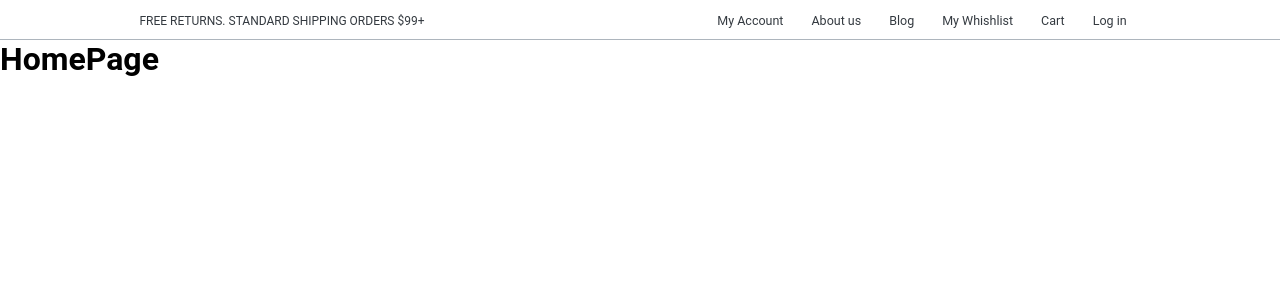
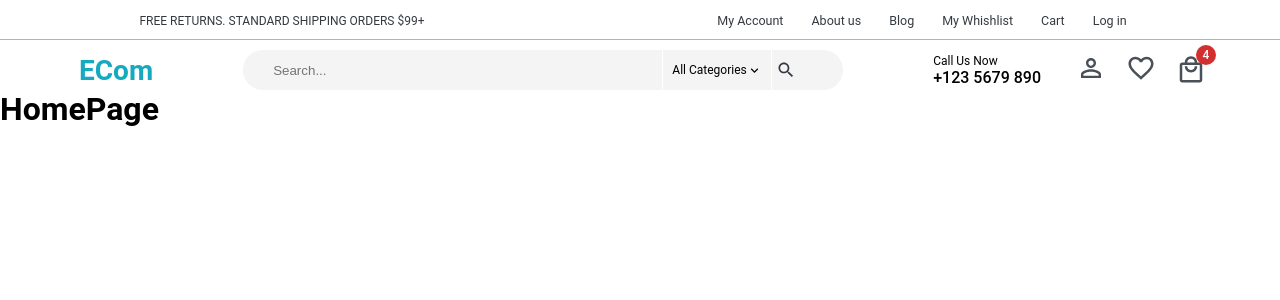
Before and after one commit to souravdev-eng/cloud-native-ecom-micro-service, a React (Create React App) app in the folder user-client/: page / in a window 1280 px wide. Shown: the top 300 px of the page. Built offline with nearby package versions, Linux system fonts and the light colour scheme; the HTML template or start-up script is replaced by a standard one.

Commit message:
Complete the header search bar component

```diff
--- a/user-client/src/App.tsx
+++ b/user-client/src/App.tsx
@@ -2,11 +2,13 @@ import { BrowserRouter, Route, Routes } from 'react-router-dom';
 import HomePage from './pages/HomePage';
 import './App.css';
 import HeaderMenu from './organisms/HeaderMenu/HeaderMenu';
+import HeaderSearch from './organisms/HeaderSearch/HeaderSearch';
 
 function App() {
   return (
     <BrowserRouter>
       <HeaderMenu />
+      <HeaderSearch />
       <Routes>
         <Route path='/' Component={HomePage} />
         {/* <Route path='/product-details/:id' Component={ProductDetails} />
--- a/user-client/src/index.js
+++ /dev/null
@@ -1,17 +0,0 @@
-import React from 'react';
-import ReactDOM from 'react-dom/client';
-import './index.css';
-import App from './App';
-import reportWebVitals from './reportWebVitals';
-
-const root = ReactDOM.createRoot(document.getElementById('root'));
-root.render(
-  <React.StrictMode>
-    <App />
-  </React.StrictMode>
-);
-
-// If you want to start measuring performance in your app, pass a function
-// to log results (for example: reportWebVitals(console.log))
-// or send to an analytics endpoint. Learn more: https://bit.ly/CRA-vitals
-reportWebVitals();
--- /dev/null
+++ b/user-client/src/index.tsx
@@ -0,0 +1,8 @@
+import ReactDOM from 'react-dom/client';
+import './index.css';
+import App from './App';
+
+const root = ReactDOM.createRoot(document.getElementById('root') as HTMLElement);
+root.render(
+  <App />
+);
--- /dev/null
+++ b/user-client/src/organisms/HeaderSearch/HeaderSearch.module.css
@@ -0,0 +1,52 @@
+.container {
+  width: 100%;
+  display: flex;
+  padding-top: 10px;
+  align-items: center;
+  justify-content: center;
+  gap: 90px;
+}
+.logo {
+  font-size: 28px;
+  color: #15aabf;
+  font-weight: 600;
+}
+.searchBar {
+  gap: 4px;
+  display: flex;
+  height: 40px;
+  min-width: 600px;
+  padding: 12px 4px 12px 30px;
+  align-items: center;
+  border-radius: 30px;
+  background-color: #f4f4f4;
+}
+.textInput {
+  width: 68%;
+  border: none;
+  height: 100%;
+  background-color: transparent;
+}
+.textInput:focus {
+  outline: none !important;
+  outline-width: 0 !important;
+  box-shadow: none;
+  -moz-box-shadow: none;
+  -webkit-box-shadow: none;
+}
+.categoriesText {
+  font-size: 12px;
+  background-color: transparent;
+}
+.iconGroupConatiner {
+  display: flex;
+  align-items: center;
+  gap: 40px;
+}
+.iconGroup {
+  display: flex;
+  justify-content: center;
+  align-items: center;
+  width: 120px;
+  gap: 20px;
+}
--- /dev/null
+++ b/user-client/src/organisms/HeaderSearch/HeaderSearch.tsx
@@ -0,0 +1,47 @@
+import { Badge } from '@mui/material';
+import { SearchOutlined, KeyboardArrowDownOutlined, LocalMallOutlined, PersonOutlineOutlined, FavoriteBorderOutlined } from '@mui/icons-material';
+import styles from './HeaderSearch.module.css';
+
+const HeaderSearch = () => {
+  return (
+    <div className={styles.container}>
+      <div>
+        <span className={styles.logo}>ECom</span>
+      </div>
+      <div className={styles.searchBar}>
+        <input placeholder='Search...' className={styles.textInput} />
+        <div style={{ borderLeft: '1px solid #fff', height: '40px' }} />
+        <div style={{ width: 100, backgroundColor: 'transparent', display: 'flex', justifyContent: 'center', alignItems: 'center' }}>
+          <span className={styles.categoriesText}>
+            All Categories
+          </span>
+          <KeyboardArrowDownOutlined
+            style={{ height: 15, width: 15, cursor: 'pointer', backgroundColor: 'transparent' }} />
+        </div>
+        <div style={{ borderLeft: '1px solid #fff', height: '40px' }} />
+        <div style={{ backgroundColor: 'transparent', cursor: 'pointer', display: 'flex', justifyContent: 'center', alignItems: 'center' }}><SearchOutlined style={{ height: 20, width: 20, backgroundColor: 'transparent', color: '#343a40' }} /></div>
+      </div>
+      <div className={styles.iconGroupConatiner}>
+        <div>
+          <div style={{ fontSize: 12 }}>Call Us Now</div>
+          <div style={{ fontSize: 16, fontWeight: 500 }}>+123 5679 890</div>
+        </div>
+        <div className={styles.iconGroup}>
+          <div>
+            <PersonOutlineOutlined style={{ height: 30, width: 30, color: '#495057', cursor: 'pointer' }} />
+          </div>
+          <div>
+            <FavoriteBorderOutlined style={{ height: 30, width: 30, color: '#495057', cursor: 'pointer' }} />
+          </div>
+          <div>
+            <Badge badgeContent={4} color="error">
+              <LocalMallOutlined color="action" style={{ height: 30, width: 30, color: '#495057', cursor: 'pointer' }} />
+            </Badge>
+          </div>
+        </div>
+      </div>
+    </div>
+  );
+};
+
+export default HeaderSearch;
--- a/user-client/src/reportWebVitals.js
+++ /dev/null
@@ -1,13 +0,0 @@
-const reportWebVitals = onPerfEntry => {
-  if (onPerfEntry && onPerfEntry instanceof Function) {
-    import('web-vitals').then(({ getCLS, getFID, getFCP, getLCP, getTTFB }) => {
-      getCLS(onPerfEntry);
-      getFID(onPerfEntry);
-      getFCP(onPerfEntry);
-      getLCP(onPerfEntry);
-      getTTFB(onPerfEntry);
-    });
-  }
-};
-
-export default reportWebVitals;
```
Also changed, not shown: user-client/src/assets/Logo.svg (added).
